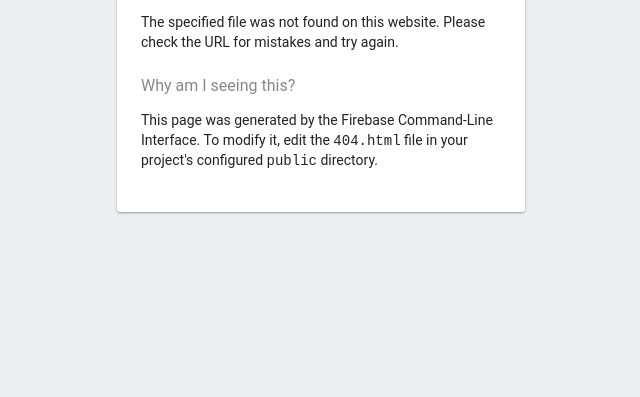
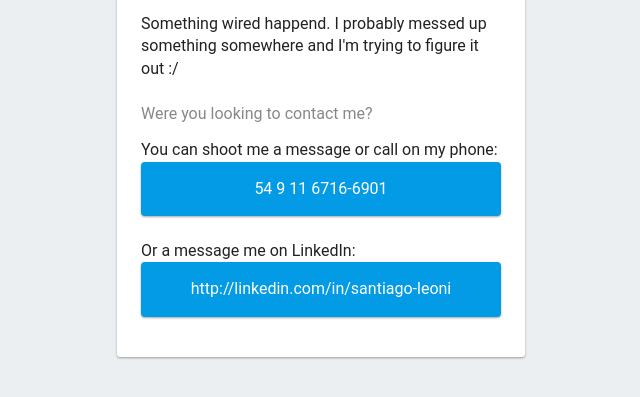
Before and after one commit to santsleo/my-web, a plain HTML site: page public/404.html in a window 1280 px wide. Shown: the part 187-584 px from the top of the page, without its empty margins (319-959 px from the left). Drawn offline with Linux system fonts and the light colour scheme.

Commit message:
interactivity to the bg

```diff
--- a/public/404.html
+++ b/public/404.html
@@ -11,8 +11,8 @@
       #message h3 { color: #888; font-weight: normal; font-size: 16px; margin: 16px 0 12px; }
       #message h2 { color: #ffa100; font-weight: bold; font-size: 16px; margin: 0 0 8px; }
       #message h1 { font-size: 22px; font-weight: 300; color: rgba(0,0,0,0.6); margin: 0 0 16px;}
-      #message p { line-height: 140%; margin: 16px 0 24px; font-size: 14px; }
-      #message a { display: block; text-align: center; background: #039be5; text-transform: uppercase; text-decoration: none; color: white; padding: 16px; border-radius: 4px; }
+      #message p { line-height: 140%; margin: 16px 0 24px; font-size: 16px; }
+      #message a { display: block; text-align: center; background: #039be5; text-decoration: none; color: white; padding: 16px; border-radius: 4px; }
       #message, #message a { box-shadow: 0 1px 3px rgba(0,0,0,0.12), 0 1px 2px rgba(0,0,0,0.24); }
       #load { color: rgba(0,0,0,0.4); text-align: center; font-size: 13px; }
       @media (max-width: 600px) {
@@ -25,9 +25,10 @@
     <div id="message">
       <h2>404</h2>
       <h1>Page Not Found</h1>
-      <p>The specified file was not found on this website. Please check the URL for mistakes and try again.</p>
-      <h3>Why am I seeing this?</h3>
-      <p>This page was generated by the Firebase Command-Line Interface. To modify it, edit the <code>404.html</code> file in your project's configured <code>public</code> directory.</p>
+      <p>Something wired happend. I probably messed up something somewhere and I'm trying to figure it out :/ </p>
+      <h3>Were you looking to contact me?</h3>
+      <p>You can shoot me a message or call on my phone: <a href="tel:+5491167166901">54 9 11 6716-6901</a></p>
+      <p>Or a message me on LinkedIn: <a href="http://linkedin.com/in/santiago-leoni">http://linkedin.com/in/santiago-leoni</a></p>
     </div>
   </body>
 </html>
--- a/public/javascript/app.js
+++ b/public/javascript/app.js
@@ -16,7 +16,7 @@ particlesJS('particles-js',
   {
   "particles": {
     "number": {
-      "value": 80,
+      "value": 100,
       "density": {
         "enable": true,
         "value_area": 800
@@ -83,7 +83,7 @@ particlesJS('particles-js',
     }
   },
   "interactivity": {
-    "detect_on": "canvas",
+    "detect_on": "window",
     "events": {
       "onhover": {
         "enable": true,
```
Also changed, not shown: public/index.html (+1 -1 lines), 1 other file.
